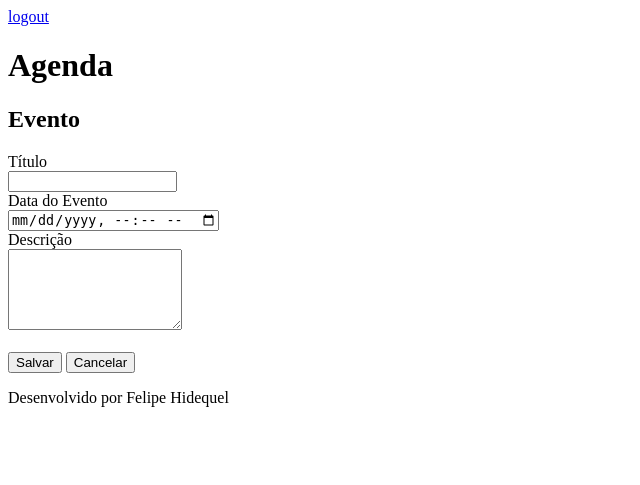
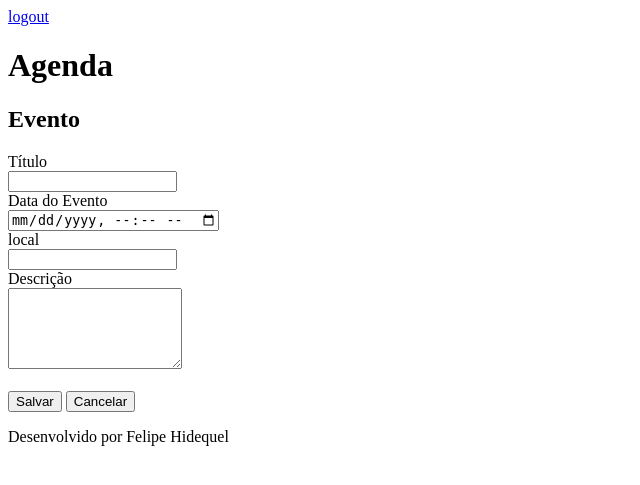
Before and after one commit to felipehidequel/agenda, a Django app: page /agenda/evento/ in a window 1280 px wide. Shown: the top 485 px of the page, without its empty margins (0-640 px from the left). Run offline with Django 4.2, Linux system fonts and the light colour scheme; a user stored in the database is signed in.

Commit message:
included local field in the agenda

```diff
--- a/core/admin.py
+++ b/core/admin.py
@@ -3,7 +3,7 @@ from core.models import Evento
 # Register your models here.
 
 class EventoAdmin(admin.ModelAdmin):
-    list_display = ('titulo', 'data_evento', 'data_criacao')
+    list_display = ('titulo', 'data_evento', 'data_criacao', )
     list_filter = ('usuario', 'data_evento', )
 
 admin.site.register(Evento, EventoAdmin)
--- a/core/models.py
+++ b/core/models.py
@@ -7,6 +7,7 @@ class Evento(models.Model):
     descricao = models.TextField(blank=True, null=True)
     data_evento = models.DateTimeField(verbose_name='Data do Evento')
     data_criacao = models.DateTimeField(auto_now=True, verbose_name='Data de Criação')
+    local = models.CharField(blank=True, null=True, max_length=100)
     usuario = models.ForeignKey(User, on_delete=models.CASCADE)
 
     class Meta:
--- a/core/templates/agenda.html
+++ b/core/templates/agenda.html
@@ -7,7 +7,7 @@
     </a>
     <ul style="font-size: 18px">
     {% for evento in eventos %}
-        <li>{{evento.titulo}} - {{evento.get_data_evento}}</li>
+        <li>{{evento.titulo}} - {{evento.get_data_evento}} - {{evento.local}}</li>
     {% endfor %}
     </ul>
 {% endblock %}
--- a/core/templates/evento.html
+++ b/core/templates/evento.html
@@ -13,6 +13,10 @@
     <br>
     <input type="datetime-local" name="data_evento">
     <br>
+    <label>local</label>
+    <br>
+    <input type="text" name="local" size="18">
+    <br>
     <label>Descrição</label>
     <br>
     <textarea name="descricao" rows="5" cols="19"></textarea>
--- a/core/views.py
+++ b/core/views.py
@@ -42,11 +42,13 @@ def submit_evento(request):
         titulo = request.POST.get('titulo')
         data_evento = request.POST.get('data_evento')
         descricao = request.POST.get('descricao')
+        local = request.POST.get('local')
         usuario = request.user
         Evento.objects.create(titulo=titulo,
                             data_evento=data_evento,
                             descricao=descricao,
-                            usuario=usuario)
+                            usuario=usuario,
+                            local=local)
     return redirect('/')
 # def index(request):
 #     return redirect('/agenda/')
```
Also changed, not shown: db.sqlite3.
